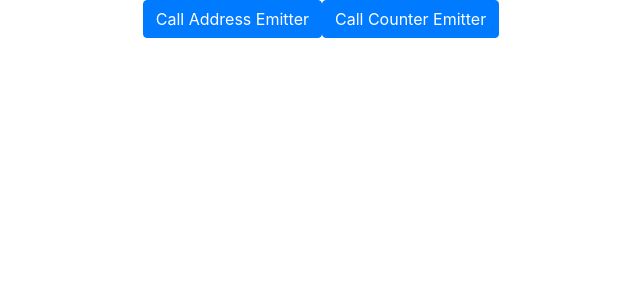
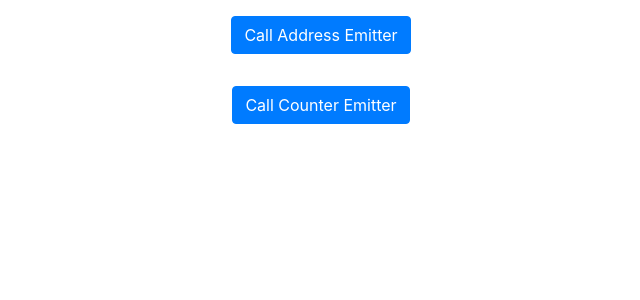
Before and after one commit to Tulun/Solidity-Events-Test-Web3-1.0.0, a React app in the folder event-tester-frontend/: page / in a window 1280 px wide. Shown: the top 300 px of the page, without its empty margins (319-959 px from the left). Built offline with nearby package versions, Linux system fonts and the light colour scheme.

Commit message:
adjusted fe.

```diff
--- a/event-tester-frontend/src/App.css
+++ b/event-tester-frontend/src/App.css
@@ -30,3 +30,7 @@
     transform: rotate(360deg);
   }
 }
+
+.btn {
+  margin: 1rem 0;
+}
--- a/event-tester-frontend/src/App.js
+++ b/event-tester-frontend/src/App.js
@@ -5,9 +5,17 @@ import './App.css';
 class App extends Component {
   render() {
     return (
-      <div className="App">
-        <button className="btn btn-primary">Call Address Emitter</button>
-        <button className="btn btn-primary">Call Counter Emitter</button>
+      <div className="container">
+        <div className="row">
+          <div className="col-xs-12 col-sm-12 col-md-12 text-center">
+            <button className="btn btn-primary">Call Address Emitter</button>
+          </div>
+        </div>
+        <div className="row">
+          <div className="col-xs-12 col-sm-12 col-md-12 text-center">
+            <button className="btn btn-primary">Call Counter Emitter</button>
+          </div>
+        </div>
       </div>
     );
   }
```
